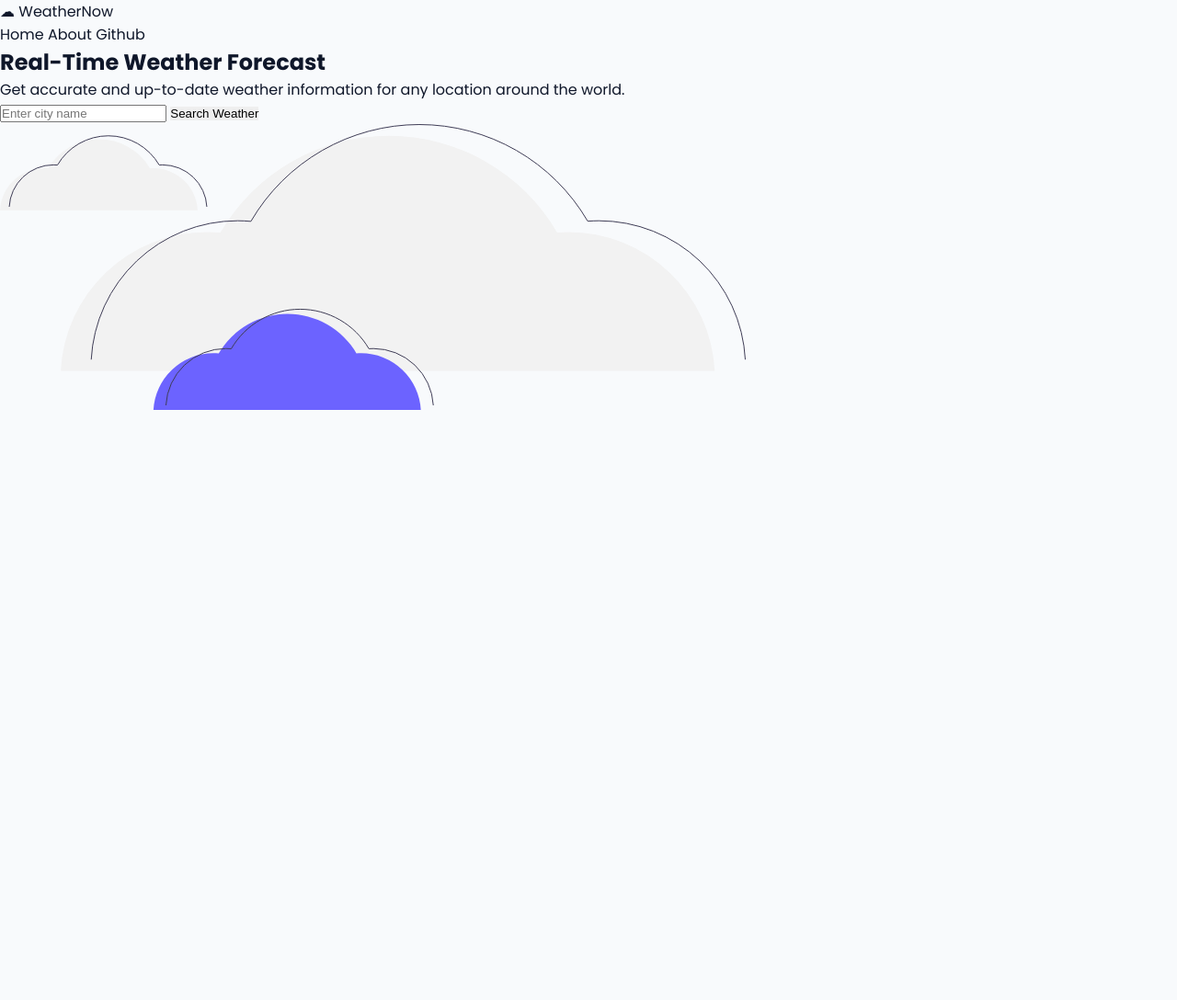
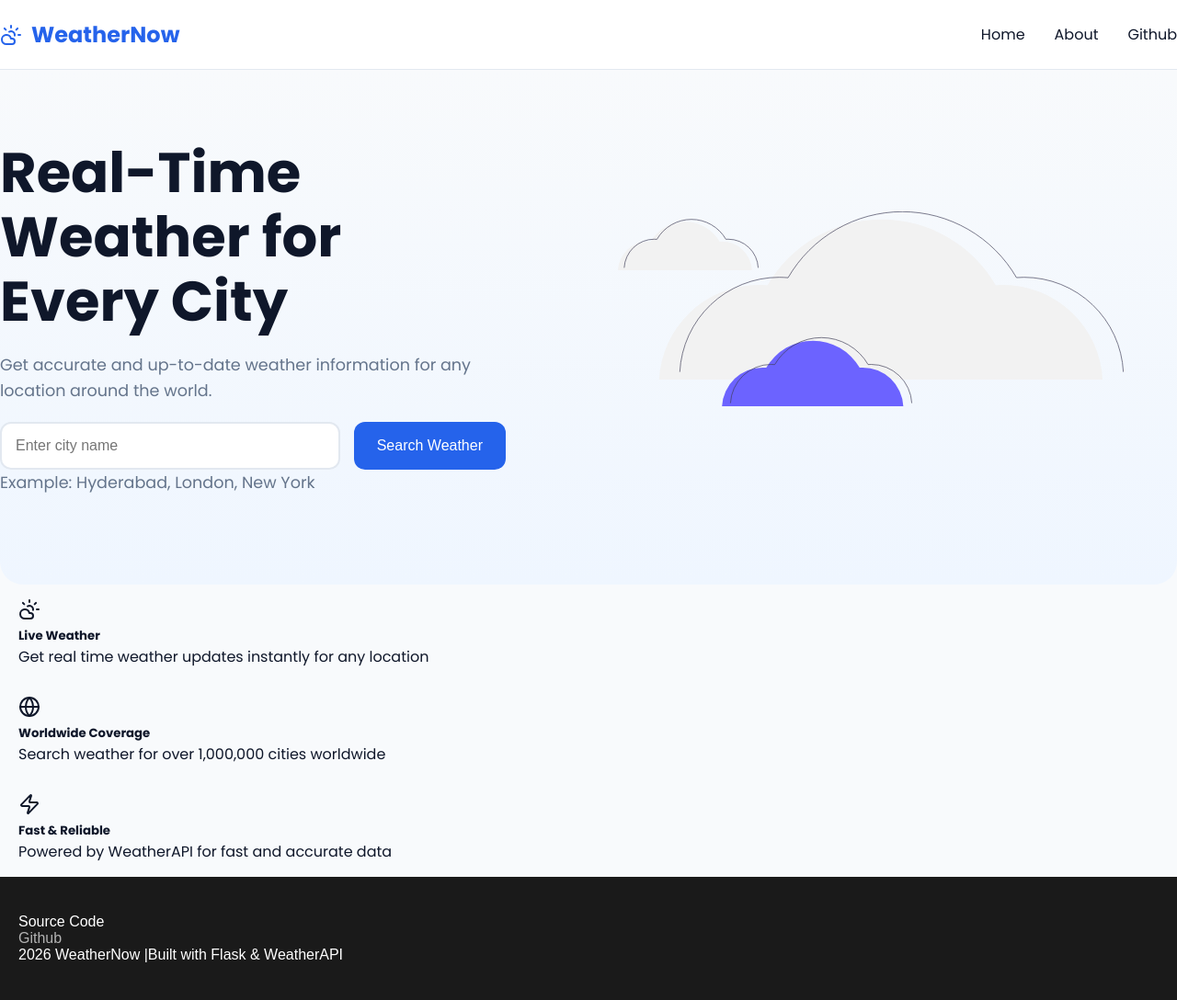
Before and after one commit to vikassagar-creator/weather-app, a Flask app: page / in a window 1280 px wide. Shown: the whole page at 92% size. Before the commit the page ends 446 px from the top, so only its background shows below. Run offline with Flask 3, Linux system fonts and the light colour scheme.

Commit message:
Redesign homepage with modern hero section and navigation

```diff
--- a/static/css/index.css
+++ b/static/css/index.css
@@ -1 +1,163 @@
 /* Home page styles */
+
+header{
+    background:#fff;
+    border-bottom:1px solid var(--border);
+    position:sticky;
+    top:0;
+    z-index:100;
+}
+
+.navbar{
+    height:75px;
+    display:flex;
+    justify-content:space-between;
+    align-items:center;
+}
+
+.logo{
+    font-size:1.5rem;
+    font-weight:700;
+    color:var(--primary);
+    display:flex;
+
+align-items:center;
+
+gap:10px;
+}
+
+nav{
+    display:flex;
+    gap:2rem;
+}
+
+nav a:hover{
+    color:var(--primary);
+}
+
+.hero-container {
+    display: flex;
+    justify-content: space-between;
+    align-items: center;
+    gap: 4rem;
+    min-height:70vh;
+
+}
+
+.hero-content {
+    flex: 1;
+    max-width: 550px;
+
+}
+.hero-content h1{
+    font-size: 3.8rem;
+    line-height: 1.15;
+    margin-bottom: 20px;
+}
+.hero-content p{
+    color:var(--text-light);
+    font-size: 1.1rem;
+    margin-bottom: 20px;
+    line-height: 1.6;
+}
+
+.hero-image {
+    flex: 1;
+}
+.hero-image img {
+    width: 100%;
+    max-width: 550px;
+    margin: auto;
+    transform:translateY(-20px);
+}
+
+.hero-content form{
+    display: flex;
+    gap: 15px;
+}
+.hero-content input{
+    flex: 1;
+    padding: 15px;
+    border: 2px solid var(--border);
+    border-radius: 12px;
+    font-size: 16px;
+}
+button{
+
+    background:var(--primary);
+
+    color:white;
+
+    padding:15px 25px;
+
+    border-radius:12px;
+
+    font-size:16px;
+
+    transition:.3s;
+}
+
+button:hover{
+
+    background:var(--primary-dark);
+
+    transform:translateY(-2px);
+
+}
+
+.hero-container{
+
+background:
+linear-gradient(
+180deg,
+#F8FAFC 0%,
+#EFF6FF 100%
+);
+
+border-radius:25px;
+}
+
+.footer {
+  background-color: #1a1a1a;
+  color: #ffffff;
+  padding: 40px 20px;
+  font-family: sans-serif;
+  display: flex;
+  flex-wrap: wrap;
+  justify-content: space-between;
+  gap: 20px;
+}
+
+/* Optional styling for columns inside the footer */
+.footer-column {
+  flex: 1;
+  min-width: 200px;
+}
+
+.footer a {
+  color: #b3b3b3;
+  text-decoration: none;
+}
+
+.footer a:hover {
+  color: #ffffff;
+}
+
+.feature-card{
+
+    box-shadow: #1a1a1a;
+
+border-radius: 30%;
+
+padding: 15px 20px;
+
+}
+.feature-card :hover{
+    animation-duration: 15ms;
+}
+
+.card-logo{
+    height: 50px;
+    width: 50px;
+    color: rgb(21, 232, 232);
+}
--- a/templates/index.html
+++ b/templates/index.html
@@ -1,57 +1,128 @@
 <!doctype html>
 <html lang="en">
+
 <head>
   <link rel="preconnect" href="https://fonts.googleapis.com">
   <link rel="preconnect" href="https://fonts.gstatic.com" crossorigin>
 
-<link
-href="https://fonts.googleapis.com/css2?family=Poppins:wght@300;400;500;600;700&display=swap"
-rel="stylesheet">
+  <link href="https://fonts.googleapis.com/css2?family=Poppins:wght@300;400;500;600;700&display=swap" rel="stylesheet">
   <meta charset="UTF-8" />
   <meta name="viewport" content="width=device-width, initial-scale=1.0" />
+  <link rel="icon" type="image/svg+xml" href="{{ url_for('static', filename='images/favicon.svg') }}">
+
   <title>WEATHER APP | FLASK</title>
-    <link
-rel="stylesheet"
-href="{{ url_for('static', filename='css/global.css') }}">
+  <link rel="stylesheet" href="{{ url_for('static', filename='css/global.css') }}">
 
-<link
-rel="stylesheet"
-href="{{ url_for('static', filename='css/index.css') }}">
+  <link rel="stylesheet" href="{{ url_for('static', filename='css/index.css') }}">
 
-<link
-rel="stylesheet"
-href="{{ url_for('static', filename='css/responsive.css') }}">
+  <link rel="stylesheet" href="{{ url_for('static', filename='css/responsive.css') }}">
 
 <body>
   <header>
-   <div class="container-navbar">
+    <div class="container navbar">
       <div class="logo">
-    ☁ WeatherNow
+        <svg xmlns="http://www.w3.org/2000/svg" width="24" height="24" viewBox="0 0 24 24" fill="none"
+          stroke="currentColor" stroke-width="2" stroke-linecap="round" stroke-linejoin="round"
+          class="lucide lucide-cloud-sun-icon lucide-cloud-sun">
+          <path d="M12 2v2" />
+          <path d="m4.93 4.93 1.41 1.41" />
+          <path d="M20 12h2" />
+          <path d="m19.07 4.93-1.41 1.41" />
+          <path d="M15.947 12.65a4 4 0 0 0-5.925-4.128" />
+          <path d="M13 22H7a5 5 0 1 1 4.9-6H13a3 3 0 0 1 0 6Z" />
+        </svg>
+        WeatherNow
       </div>
-    <nav >
+      <nav>
         <a href="/">Home</a>
         <a href="#">About</a>
         <a href="https://github.com" target="_blank">Github</a>
       </nav>
     </div>
   </header>
-
-  <section class="hero-container">
+  <main>
+    <section class="container hero-container">
       <div class="hero-content">
-      <h1>Real-Time Weather Forecast</h1>
+        <h1>Real-Time Weather for Every City</h1>
         <p>Get accurate and up-to-date weather information for any location around the world.</p>
-      <form action="/submit" method="post">
+        <form action="/submit" method="post" class="search-form">
           <input type="text" name="city" placeholder="Enter city name" required>
           <button type="submit">Search Weather</button>
         </form>
+        <p>Example: Hyderabad, London, New York</p>
       </div>
       <div class="hero-image">
 
-<img
-src="{{ url_for('static', filename='images/hero.svg') }}"
-alt="Weather Illustration">
+        <img src="{{ url_for('static', filename='images/hero.svg') }}" alt="Weather Illustration">
 
       </div>
     </section>
+
+    <section class="container features">
+      <div class="feature-card">
+          <svg class="feature-icon" xmlns="http://www.w3.org/2000/svg" width="24" height="24" viewBox="0 0 24 24" fill="none"
+            stroke="currentColor" stroke-width="2" stroke-linecap="round" stroke-linejoin="round"
+            class="lucide lucide-cloud-sun-icon lucide-cloud-sun">
+            <path d="M12 2v2" />
+            <path d="m4.93 4.93 1.41 1.41" />
+            <path d="M20 12h2" />
+            <path d="m19.07 4.93-1.41 1.41" />
+            <path d="M15.947 12.65a4 4 0 0 0-5.925-4.128" />
+            <path d="M13 22H7a5 5 0 1 1 4.9-6H13a3 3 0 0 1 0 6Z" />
+          </svg>
+          <h5>Live Weather</h5>
+          <p>Get real time weather updates instantly for any location</p>
+      </div>
+      <div class="feature-card">
+          <!--  <img
+  src="{{ url_for('static', filename='images/globe.svg') }}"
+  alt="globe Icon"
+>-->
+          <svg class="feature-icon" xmlns="http://www.w3.org/2000/svg" width="24" height="24" viewBox="0 0 24 24" fill="none"
+            stroke="currentColor" stroke-width="2" stroke-linecap="round" stroke-linejoin="round"
+            class="lucide lucide-globe-icon lucide-globe">
+            <circle cx="12" cy="12" r="10" />
+            <path d="M12 2a14.5 14.5 0 0 0 0 20 14.5 14.5 0 0 0 0-20" />
+            <path d="M2 12h20" />
+          </svg>
+          <h5>
+            Worldwide Coverage
+          </h5>
+          <p>Search weather for over 1,000,000 cities worldwide</p>
+
+      </div>
+
+      <div class="feature-card">
+        <svg class="feature-icon" xmlns="http://www.w3.org/2000/svg" width="24" height="24" viewBox="0 0 24 24" fill="none"
+          stroke="currentColor" stroke-width="2" stroke-linecap="round" stroke-linejoin="round"
+          class="lucide lucide-zap-icon lucide-zap">
+          <path
+            d="M4 14a1 1 0 0 1-.78-1.63l9.9-10.2a.5.5 0 0 1 .86.46l-1.92 6.02A1 1 0 0 0 13 10h7a1 1 0 0 1 .78 1.63l-9.9 10.2a.5.5 0 0 1-.86-.46l1.92-6.02A1 1 0 0 0 11 14z" />
+        </svg>
+        <h5>
+          Fast & Reliable
+        </h5>
+        <p>Powered by WeatherAPI for fast and accurate data </p>
+
+      </div>
+    </section>
+  </main>
+  <footer class="footer">
+<section>
+    <div>
+      <p>
+        Source Code
+      </p>
+      <a href="https://github.com" target="_blank">Github</a>
+
+    </div>
+    <div>
+      <p>2026 WeatherNow |Built with Flask & WeatherAPI</p>
+    </div>
+
+    </div>
+    </section>
+  </footer>
 </body>
+
 </html>
```
Also changed, not shown: static/images/animatedfavicon.svg (added), static/images/bolt-solid-full.svg (added), static/images/cloud-sun.svg (added), static/images/favicon.svg (added), static/images/favicon2.svg (added), static/images/globe.svg (added). Lines whose indentation alone changed are shown as unchanged.
